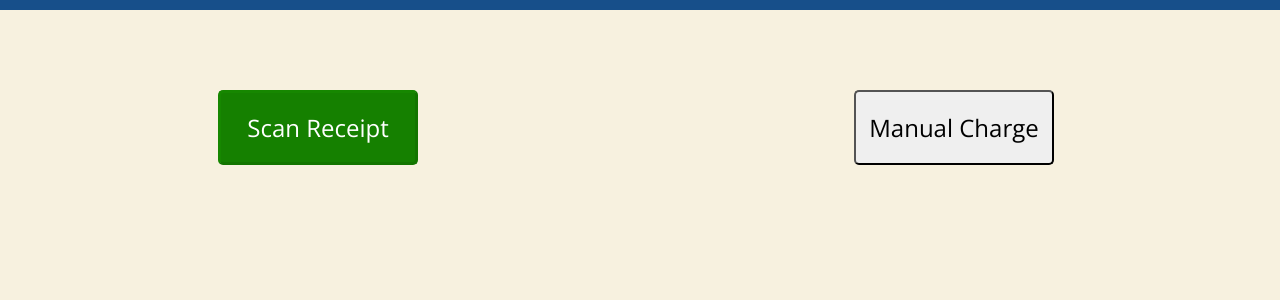
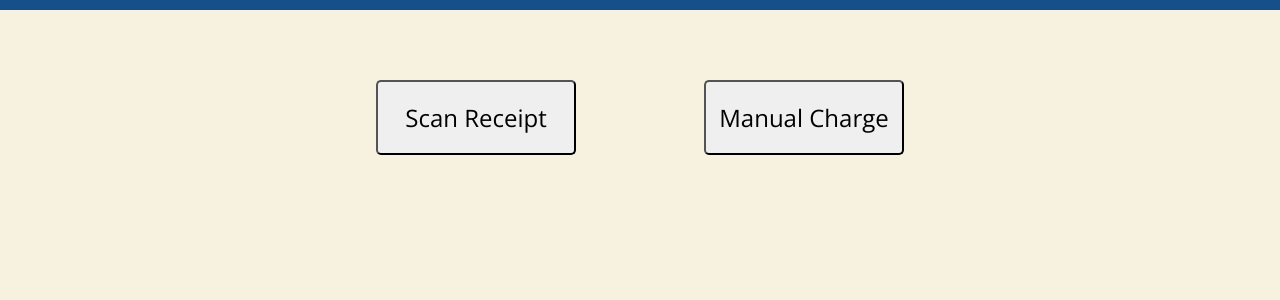
Before and after one commit to dduan97/settlethetab, a PHP site: page / in a window 1280 px wide. Shown: the part 140-440 px from the top of the page. Run offline with PHP 8.4, Linux system fonts and the light colour scheme.

Commit message:
changed button position

```diff
--- a/style.css
+++ b/style.css
@@ -29,33 +29,51 @@ h1 {
 }
 
 .container {
-	margin: 30px 20px;
-	padding: 10px;
+	margin: 30px 0;
 	width: 45%;
+}
+
+.left {
 	float: left;
+	text-align: right;
+}
+
+.right {
+	float: right;
+	text-align: left;
+}
+
+.center {
+	width: 100%;
+	line-height: 50px;
 }
 
 .button {
 	border-radius: 5px;
-	margin: 40px 20px;
+	margin: 40px 0;
 	font-size: 1.5em;
 	width: 200px;
 	height: 75px;
 }
 
-#scan {
+#login {
 	color: #FFF;
 	background-color: #158000;
 	border: 3px solid;
 	border-color: #168700 #137500 #137500 #168700;
 }
 
-#scan:hover {
+#login:hover {
     background-color: #1EB500;
 	border-color: #1FBA00 #1DAD00 #1DAD00 #1FBA00;
 }
 
-#scan:active {
+#login:active {
     background-color: #1EB500;
 	border-color: #1DAD00 #1FBA00 #1FBA00 #1DAD00;
 }
+
+#register-form input {
+	border-radius: 2px;
+	border: none;
+}
```
